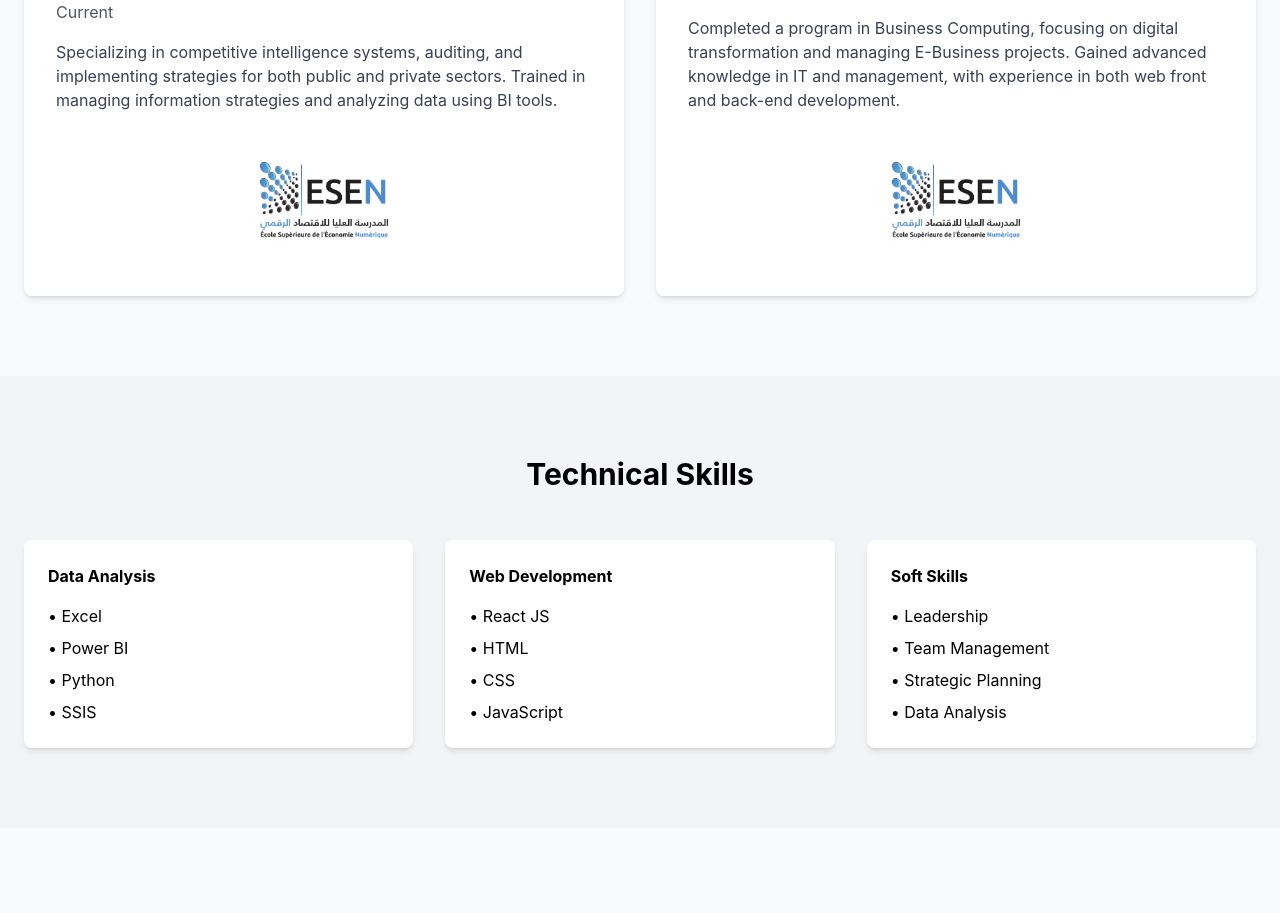
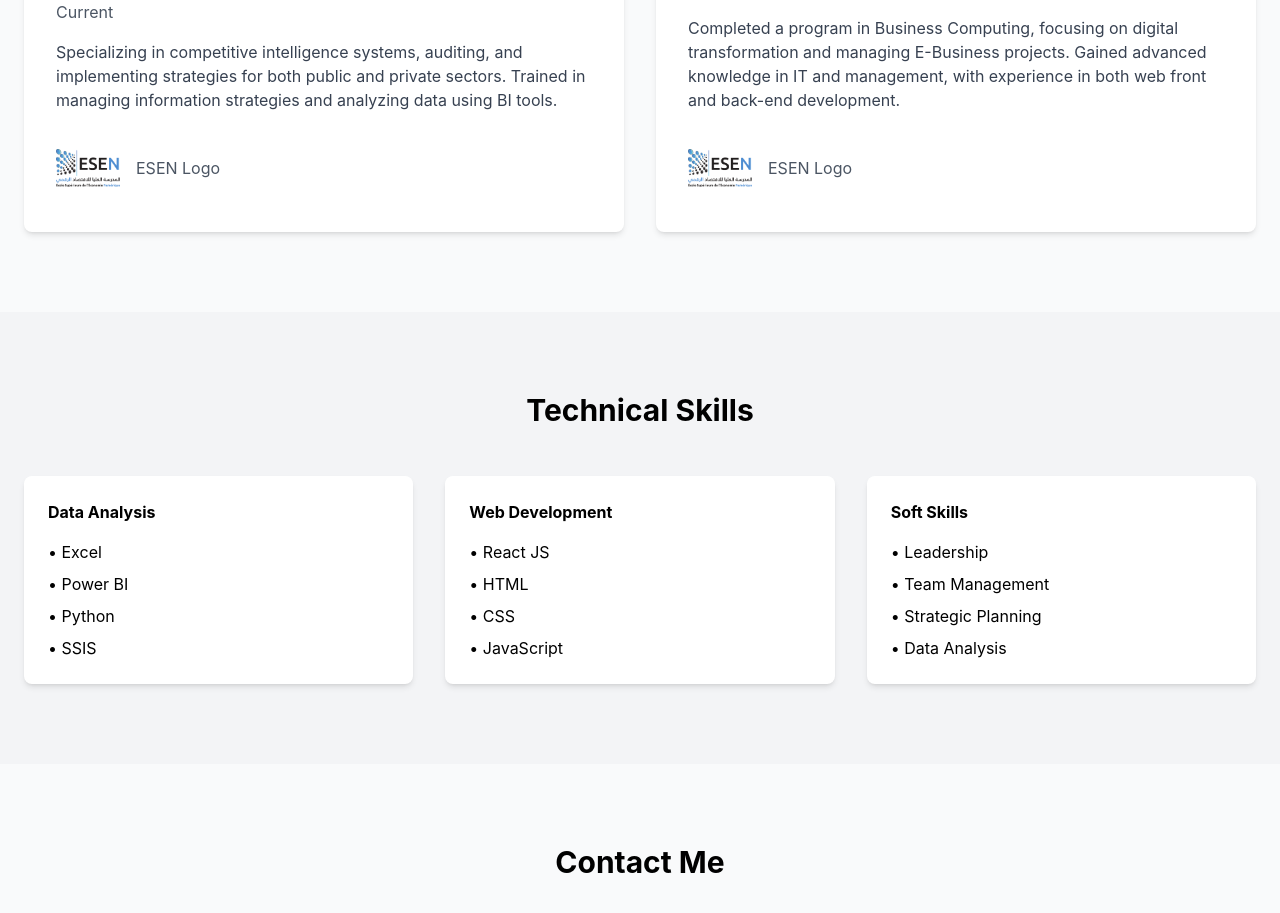
Before and after one commit to anwar-duc/sb1-hwdc47, a React (Vite) app: page / in a window 1280 px wide. Shown: the part 1980-2893 px from the top of the page. Built offline with nearby package versions, Linux system fonts and the light colour scheme.

Commit message:
Update Education.tsx

```diff
--- a/src/components/Education.tsx
+++ b/src/components/Education.tsx
@@ -16,8 +16,13 @@ export const Education = () => {
             Specializing in competitive intelligence systems, auditing, and implementing strategies for both public and private sectors. Trained in managing information strategies and analyzing data using BI tools.
           </p>
           {/* ESEN Logo */}
-          <div className="mt-6">
-            <img src={esenLogo} alt="ESEN Logo" className="w-32 h-32 object-contain mx-auto" />
+          <div className="flex items-center mt-6">
+            <div className="mr-4">
+              <img src={esenLogo} alt="ESEN Logo" className="w-16 h-16 object-contain" />
+            </div>
+            <div>
+              <p className="text-gray-600">ESEN Logo</p>
+            </div>
           </div>
         </div>
 
@@ -29,8 +34,13 @@ export const Education = () => {
             Completed a program in Business Computing, focusing on digital transformation and managing E-Business projects. Gained advanced knowledge in IT and management, with experience in both web front and back-end development.
           </p>
           {/* ESEN Logo */}
-          <div className="mt-6">
-            <img src={esenLogo} alt="ESEN Logo" className="w-32 h-32 object-contain mx-auto" />
+          <div className="flex items-center mt-6">
+            <div className="mr-4">
+              <img src={esenLogo} alt="ESEN Logo" className="w-16 h-16 object-contain" />
+            </div>
+            <div>
+              <p className="text-gray-600">ESEN Logo</p>
+            </div>
           </div>
         </div>
       </div>
```
